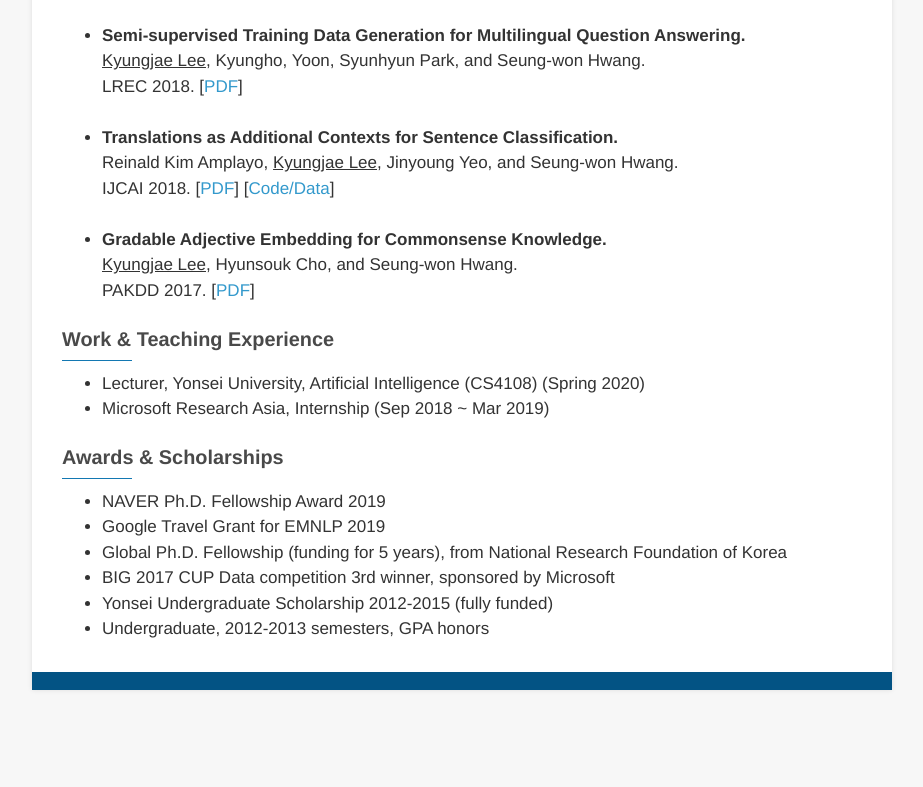
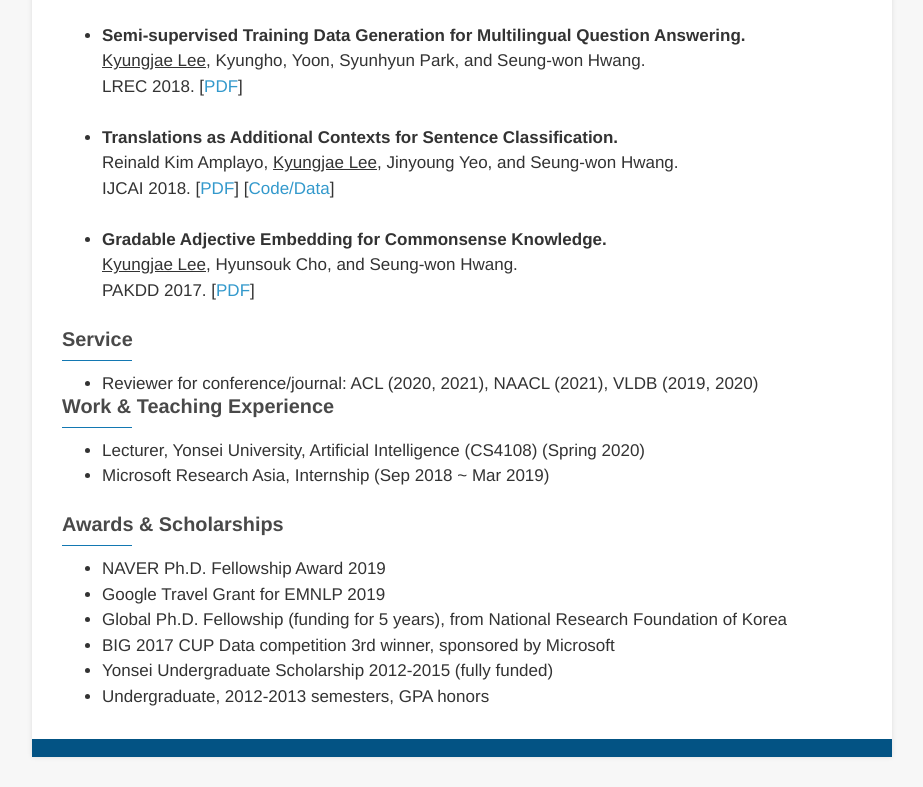
Before and after one commit to lkj0509/KyungjaeLee, a plain HTML site: page index.html in a window 1280 px wide. Shown: the part 1362-2149 px from the top of the page, without its empty margins (178-1101 px from the left). Before the commit the page ends 2082 px from the top, so only its background shows below. Drawn offline with Linux system fonts and the light colour scheme.

Commit message:
Update index.html

```diff
--- a/index.html
+++ b/index.html
@@ -135,6 +135,11 @@
       </ul>
       <br>
 
+      <h3>Service</h3>
+      <ul>
+        <li>Reviewer for conference/journal: ACL (2020, 2021), NAACL (2021), VLDB (2019, 2020) </li>
+      </ul>
+
       <h3>Work & Teaching Experience</h3>
       <ul>
         <li>Lecturer, Yonsei University, Artificial Intelligence (CS4108) (Spring 2020) </li>
```
